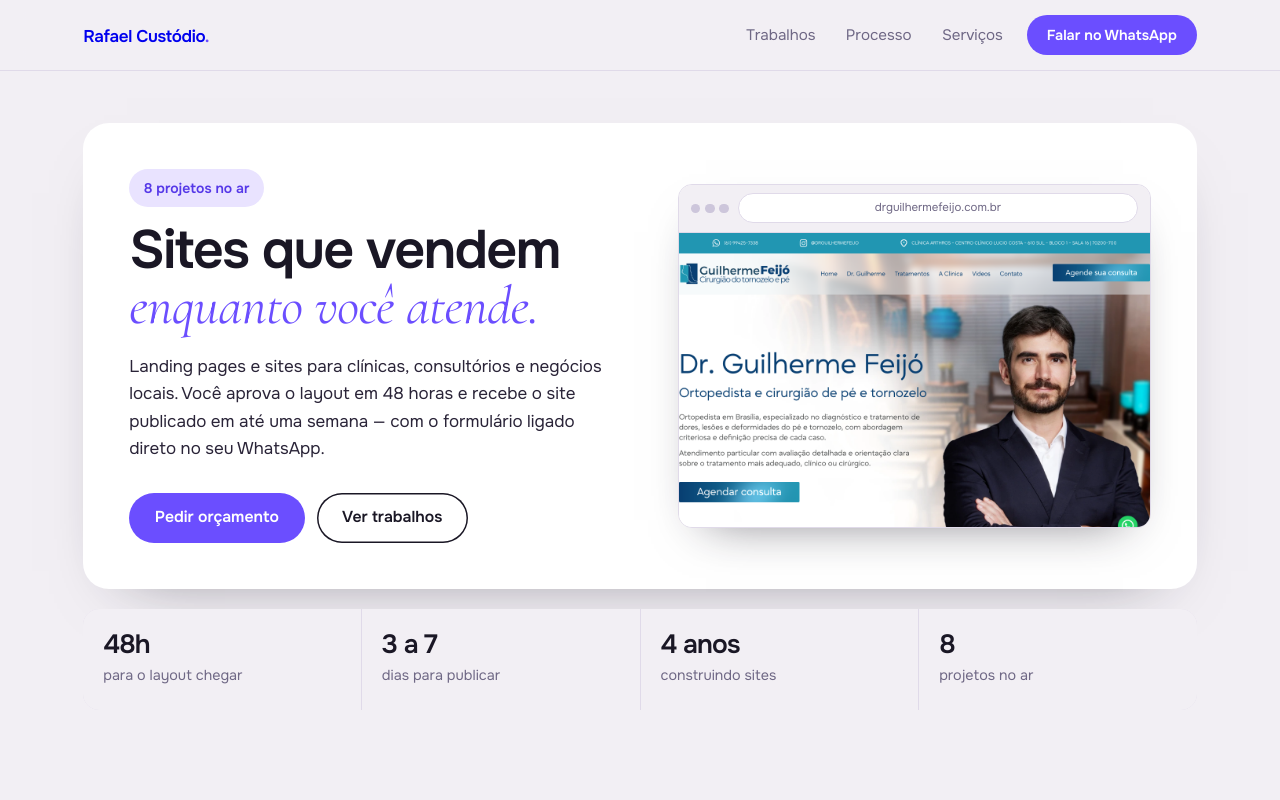
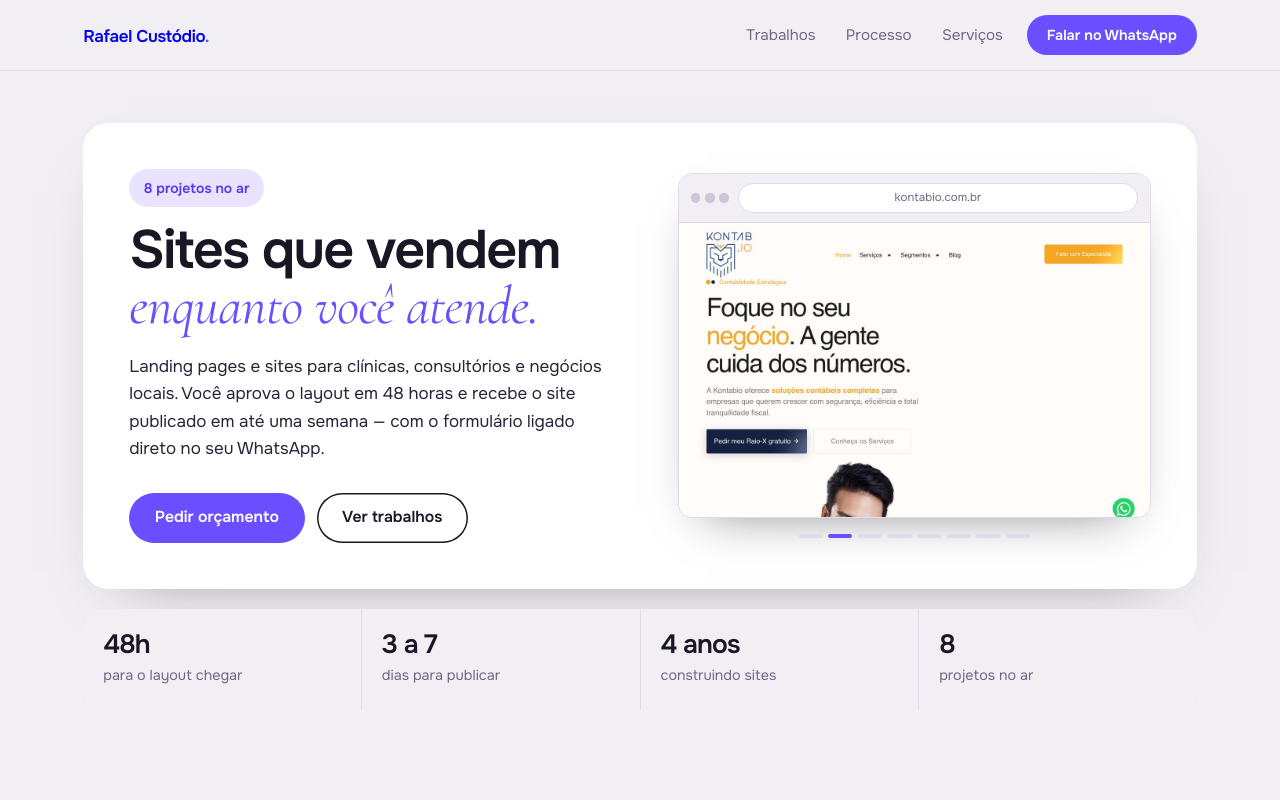
Before and after one commit to Leafar52/portf-lio, a plain HTML site: page index.html in a window 1280 px wide. Shown: the top 800 px of the page. Drawn offline with nearby package versions, Linux system fonts and the light colour scheme.

Commit message:
Carrossel na hero e imagens otimizadas

```diff
--- a/index.html
+++ b/index.html
@@ -111,7 +111,16 @@ h3{font-size:clamp(1.3rem,1.12rem + .7vw,1.6rem);font-weight:600}
 .url{flex:1;background:var(--white);border:1px solid var(--line);border-radius:999px;
   font-size:.72rem;color:var(--muted);padding:.28rem .7rem;text-align:center;
   overflow:hidden;white-space:nowrap;text-overflow:ellipsis}
-.frame img{width:100%;aspect-ratio:16/10;object-fit:cover;object-position:left top}
+.slides{position:relative;aspect-ratio:16/10;background:var(--paper)}
+.slides img{position:absolute;inset:0;width:100%;height:100%;object-fit:cover;object-position:left top;
+  opacity:0;transition:opacity .55s ease}
+.slides img.on{opacity:1}
+@media(prefers-reduced-motion:reduce){.slides img{transition:none}}
+.pips{display:flex;gap:.35rem;justify-content:center;margin-top:1rem}
+.pips button{width:1.5rem;height:.28rem;padding:0;border:0;border-radius:999px;background:var(--line);cursor:pointer;transition:background .2s}
+.pips button.on{background:var(--accent)}
+.pips button:hover{background:var(--accent-wash)}
+.pips button.on:hover{background:var(--accent)}
 
 /* ── facts ───────────────────────────────── */
 .facts{margin-top:clamp(1.5rem,3vw,2.25rem);display:grid;grid-template-columns:repeat(2,minmax(0,1fr));gap:1px;background:var(--line);
@@ -228,12 +237,33 @@ footer a{color:var(--muted)}
           <a class="btn btn-line" href="#trabalhos">Ver trabalhos</a>
         </div>
       </div>
-      <div class="frame">
-        <div class="frame-bar" aria-hidden="true">
-          <span class="dots"><i></i><i></i><i></i></span>
-          <span class="url">drguilhermefeijo.com.br</span>
+      <div>
+        <div class="frame">
+          <div class="frame-bar">
+            <span class="dots" aria-hidden="true"><i></i><i></i><i></i></span>
+            <span class="url" id="url">drguilhermefeijo.com.br</span>
+          </div>
+          <div class="slides" id="slides">
+          <img fetchpriority="high" src="img/01-ortopedista.jpg" alt="Site do Dr. Guilherme Feijó" class="on" data-url="drguilhermefeijo.com.br" width="1400" height="933">
+          <img src="img/02-kontabio.jpg" alt="Site da Kontabio" class="" data-url="kontabio.com.br" width="1400" height="933">
+          <img src="img/03-biosphere.jpg" alt="Landing page da Biosphere" class="" data-url="biosphere.com.br" width="1400" height="933">
+          <img src="img/04-medcred.jpg" alt="Página da Medcred" class="" data-url="medcredsolucoes.com.br" width="1400" height="933">
+          <img src="img/05-versatilis.jpg" alt="Landing do Versatilis" class="" data-url="marketing.versatilis.com.br" width="1400" height="933">
+          <img src="img/06-dental-sante.jpg" alt="Site da Dental Santé" class="" data-url="dentalsante.com.br" width="1400" height="933">
+          <img src="img/07-coluna-fluida.jpg" alt="Site da Coluna Fluida" class="" data-url="colunafluida.com.br" width="1400" height="933">
+          <img src="img/08-thaisa-leal.jpg" alt="Site da Thaisa Leal" class="" data-url="thaisaleal.com.br" width="1400" height="933">
+          </div>
         </div>
-        <img src="img/01-ortopedista.png" alt="Site do Dr. Guilherme Feijó, ortopedista em Brasília" width="1200" height="800">
+        <div class="pips" id="pips" role="group" aria-label="Escolher projeto">
+        <button type="button" class="on" aria-label="Ver Site do Dr. Guilherme Feijó"></button>
+        <button type="button" class="" aria-label="Ver Site da Kontabio"></button>
+        <button type="button" class="" aria-label="Ver Landing page da Biosphere"></button>
+        <button type="button" class="" aria-label="Ver Página da Medcred"></button>
+        <button type="button" class="" aria-label="Ver Landing do Versatilis"></button>
+        <button type="button" class="" aria-label="Ver Site da Dental Santé"></button>
+        <button type="button" class="" aria-label="Ver Site da Coluna Fluida"></button>
+        <button type="button" class="" aria-label="Ver Site da Thaisa Leal"></button>
+        </div>
       </div>
     </div>
 
@@ -257,7 +287,7 @@ footer a{color:var(--muted)}
       <div class="projects">
 
         <article class="proj">
-          <div class="proj-shot"><img loading="lazy" src="img/01-ortopedista.png" alt="Site do Dr. Guilherme Feijó" width="1200" height="800"></div>
+          <div class="proj-shot"><img loading="lazy" src="img/01-ortopedista.jpg" alt="Site do Dr. Guilherme Feijó" width="1200" height="800"></div>
           <div class="proj-body">
             <h3>Dr. Guilherme Feijó</h3>
             <p class="where">Ortopedia e traumatologia · Brasília, DF</p>
@@ -273,7 +303,7 @@ footer a{color:var(--muted)}
         </article>
 
         <article class="proj">
-          <div class="proj-shot"><img loading="lazy" src="img/02-kontabio.png" alt="Site da Kontabio" width="1200" height="800"></div>
+          <div class="proj-shot"><img loading="lazy" src="img/02-kontabio.jpg" alt="Site da Kontabio" width="1200" height="800"></div>
           <div class="proj-body">
             <h3>Kontabio</h3>
             <p class="where">Contabilidade · São Paulo, SP</p>
@@ -289,7 +319,7 @@ footer a{color:var(--muted)}
         </article>
 
         <article class="proj">
-          <div class="proj-shot"><img loading="lazy" src="img/03-biosphere.png" alt="Landing page da Biosphere" width="1200" height="800"></div>
+          <div class="proj-shot"><img loading="lazy" src="img/03-biosphere.jpg" alt="Landing page da Biosphere" width="1200" height="800"></div>
           <div class="proj-body">
             <h3>Biosphere</h3>
             <p class="where">Indústria de cosméticos · Atibaia, SP</p>
@@ -305,7 +335,7 @@ footer a{color:var(--muted)}
         </article>
 
         <article class="proj">
-          <div class="proj-shot"><img loading="lazy" src="img/04-medcred.png" alt="Página de cartas contempladas da Medcred" width="1200" height="800"></div>
+          <div class="proj-shot"><img loading="lazy" src="img/04-medcred.jpg" alt="Página de cartas contempladas da Medcred" width="1200" height="800"></div>
           <div class="proj-body">
             <h3>Medcred</h3>
             <p class="where">Consórcios e crédito · São Paulo, SP</p>
@@ -321,7 +351,7 @@ footer a{color:var(--muted)}
         </article>
 
         <article class="proj">
-          <div class="proj-shot"><img loading="lazy" src="img/05-versatilis.png" alt="Landing page do Versatilis System" width="1200" height="800"></div>
+          <div class="proj-shot"><img loading="lazy" src="img/05-versatilis.jpg" alt="Landing page do Versatilis System" width="1200" height="800"></div>
           <div class="proj-body">
             <h3>Versatilis</h3>
             <p class="where">Software para clínicas · Barueri, SP</p>
@@ -337,7 +367,7 @@ footer a{color:var(--muted)}
         </article>
 
         <article class="proj">
-          <div class="proj-shot"><img loading="lazy" src="img/06-dental-sante.png" alt="Site da clínica Dental Santé" width="1200" height="800"></div>
+          <div class="proj-shot"><img loading="lazy" src="img/06-dental-sante.jpg" alt="Site da clínica Dental Santé" width="1200" height="800"></div>
           <div class="proj-body">
             <h3>Dental Santé</h3>
             <p class="where">Odontologia · Jaboatão dos Guararapes, PE</p>
@@ -353,7 +383,7 @@ footer a{color:var(--muted)}
         </article>
 
         <article class="proj">
-          <div class="proj-shot"><img loading="lazy" src="img/07-coluna-fluida.png" alt="Site da Coluna Fluida" width="1200" height="800"></div>
+          <div class="proj-shot"><img loading="lazy" src="img/07-coluna-fluida.jpg" alt="Site da Coluna Fluida" width="1200" height="800"></div>
           <div class="proj-body">
             <span class="badge">Implementação</span>
             <h3>Coluna Fluida</h3>
@@ -370,7 +400,7 @@ footer a{color:var(--muted)}
         </article>
 
         <article class="proj">
-          <div class="proj-shot"><img loading="lazy" src="img/08-thaisa-leal.png" alt="Site da nutricionista Thaisa Leal" width="1200" height="800"></div>
+          <div class="proj-shot"><img loading="lazy" src="img/08-thaisa-leal.jpg" alt="Site da nutricionista Thaisa Leal" width="1200" height="800"></div>
           <div class="proj-body">
             <span class="badge">Implementação</span>
             <h3>Thaisa Leal</h3>
@@ -416,7 +446,7 @@ footer a{color:var(--muted)}
         </div>
       </div>
       <div class="cta-shot">
-        <img loading="lazy" src="img/06-dental-sante.png" alt="Site da clínica Dental Santé" width="1200" height="800">
+        <img loading="lazy" src="img/06-dental-sante.jpg" alt="Site da clínica Dental Santé" width="1200" height="800">
       </div>
     </div>
   </section>
@@ -466,5 +496,33 @@ footer a{color:var(--muted)}
   <svg viewBox="0 0 24 24" aria-hidden="true"><path d="M12.04 2C6.58 2 2.13 6.45 2.13 11.91c0 1.75.46 3.45 1.32 4.95L2 22l5.25-1.38a9.9 9.9 0 0 0 4.79 1.22h.01c5.46 0 9.91-4.45 9.91-9.91 0-2.65-1.03-5.14-2.9-7.01A9.82 9.82 0 0 0 12.04 2Zm0 18.15h-.01a8.2 8.2 0 0 1-4.19-1.15l-.3-.18-3.12.82.83-3.04-.2-.31a8.19 8.19 0 0 1-1.26-4.38c0-4.54 3.7-8.23 8.25-8.23a8.2 8.2 0 0 1 8.24 8.24c0 4.54-3.7 8.23-8.24 8.23Zm4.52-6.16c-.25-.12-1.47-.72-1.69-.81-.23-.08-.39-.12-.56.13-.16.25-.64.81-.78.97-.14.17-.29.19-.54.06-.25-.12-1.05-.39-1.99-1.23-.74-.66-1.23-1.47-1.38-1.72-.14-.25-.01-.38.11-.5.11-.11.25-.29.37-.43.13-.15.17-.25.25-.41.08-.17.04-.31-.02-.43-.06-.12-.56-1.34-.76-1.84-.2-.48-.41-.42-.56-.43h-.48c-.17 0-.43.06-.66.31-.23.25-.86.84-.86 2.05s.89 2.38 1.01 2.54c.12.17 1.74 2.66 4.22 3.73.59.25 1.05.4 1.41.52.59.19 1.13.16 1.56.1.47-.07 1.47-.6 1.67-1.18.21-.58.21-1.07.15-1.18-.06-.11-.23-.17-.48-.29Z"/></svg>
 </a>
 
+<script>
+(function(){
+  var slides=[].slice.call(document.querySelectorAll('#slides img')),
+      pips=[].slice.call(document.querySelectorAll('#pips button')),
+      url=document.getElementById('url'),
+      frame=document.querySelector('.frame'),
+      i=0, timer=null,
+      calmo=matchMedia('(prefers-reduced-motion: reduce)').matches;
+
+  function mostrar(n){
+    i=(n+slides.length)%slides.length;
+    slides.forEach(function(s,k){s.classList.toggle('on',k===i)});
+    pips.forEach(function(p,k){p.classList.toggle('on',k===i)});
+    url.textContent=slides[i].dataset.url;
+  }
+  function anda(){ timer=setInterval(function(){mostrar(i+1)},4200); }
+  function para(){ clearInterval(timer); timer=null; }
+
+  pips.forEach(function(p,k){
+    p.addEventListener('click',function(){ para(); mostrar(k); if(!calmo) anda(); });
+  });
+  frame.addEventListener('mouseenter',para);
+  frame.addEventListener('mouseleave',function(){ if(!calmo&&!timer) anda(); });
+  document.getElementById('pips').addEventListener('focusin',para);
+
+  if(!calmo) anda();
+})();
+</script>
 </body>
 </html>
```
Also changed, not shown: img/01-ortopedista.jpg (added), img/01-ortopedista.png (deleted), img/02-kontabio.jpg (added), img/02-kontabio.png (deleted), img/03-biosphere.jpg (added), img/03-biosphere.png (deleted), img/04-medcred.jpg (added), img/04-medcred.png (deleted), img/05-versatilis.jpg (added), img/05-versatilis.png (deleted), img/06-dental-sante.jpg (added), img/06-dental-sante.png (deleted), img/07-coluna-fluida.jpg (added), img/07-coluna-fluida.png (deleted), 2 more files, 1 other file.
